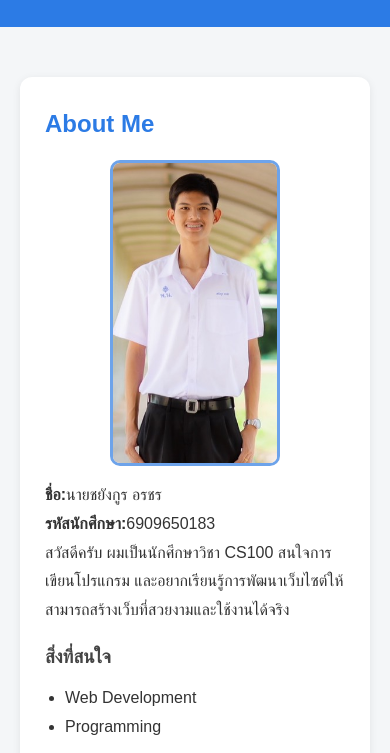
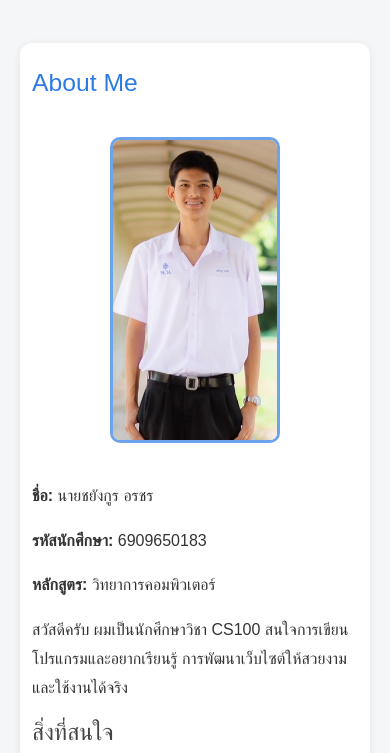
Before and after one commit to Chayangkoon-Orachorn/A2_6909650183, a plain HTML site: page index.html in a window 390 px wide. Shown: the part 177-930 px from the top of the page. Drawn offline with nearby package versions, Linux system fonts and the light colour scheme.

Commit message:
feat: make About Me responsive (#1)

```diff
--- a/css/style.css
+++ b/css/style.css
@@ -97,3 +97,19 @@ footer{
     color:white;
     padding:15px;
 }
+/* Make all sections consistent */
+main {
+    max-width: 1000px;
+    margin: 30px auto;
+    padding: 20px;
+}
+
+section {
+    width: 100%;
+    max-width: 100%;
+    margin: 0 0 25px;
+}
+
+#about.container {
+    max-width: 100%;
+}
--- a/index.html
+++ b/index.html
@@ -4,6 +4,7 @@
     <meta charset="UTF-8">
     <meta name="viewport" content="width=device-width, initial-scale=1.0">
     <title>My First Learning Portfolio</title>
+    <link href="https://cdn.jsdelivr.net/npm/bootstrap@5.3.8/dist/css/bootstrap.min.css" rel="stylesheet">
     <link rel="stylesheet" href="css/style.css">
 </head>
 <body>
@@ -16,16 +17,26 @@
 
     <main>
 
-        <section id="about">
-            <h2>About Me</h2>
+        <section id="about" class="container my-4">
+    <h2 class="mb-4">About Me</h2>
 
-            <img src="media/mypic.jpg" class="profile">
+    <div class="row align-items-center g-4">
 
-            <p><strong>ชื่อ:</strong>นายชยังกูร อรชร</p>
-            <p><strong>รหัสนักศึกษา:</strong>6909650183</p>
+        <div class="col-12 col-md-4 text-center">
+            <img src="media/mypic.jpg"
+                 class="profile img-fluid"
+                 alt="My profile photo">
+        </div>
+
+        <div class="col-12 col-md-8">
+            <p><strong>ชื่อ:</strong> นายชยังกูร อรชร</p>
+            <p><strong>รหัสนักศึกษา:</strong> 6909650183</p>
+            <p><strong>หลักสูตร:</strong> วิทยาการคอมพิวเตอร์</p>
+
             <p>
-                สวัสดีครับ ผมเป็นนักศึกษาวิชา CS100 สนใจการเขียนโปรแกรม
-                และอยากเรียนรู้การพัฒนาเว็บไซต์ให้สามารถสร้างเว็บที่สวยงามและใช้งานได้จริง
+                สวัสดีครับ ผมเป็นนักศึกษาวิชา CS100
+                สนใจการเขียนโปรแกรมและอยากเรียนรู้
+                การพัฒนาเว็บไซต์ให้สวยงามและใช้งานได้จริง
             </p>
 
             <h3>สิ่งที่สนใจ</h3>
@@ -33,7 +44,10 @@
                 <li>Web Development</li>
                 <li>Programming</li>
             </ul>
-        </section>
+        </div>
+
+    </div>
+</section>
 
         <section id="built">
             <h2>What I Built</h2>
```
